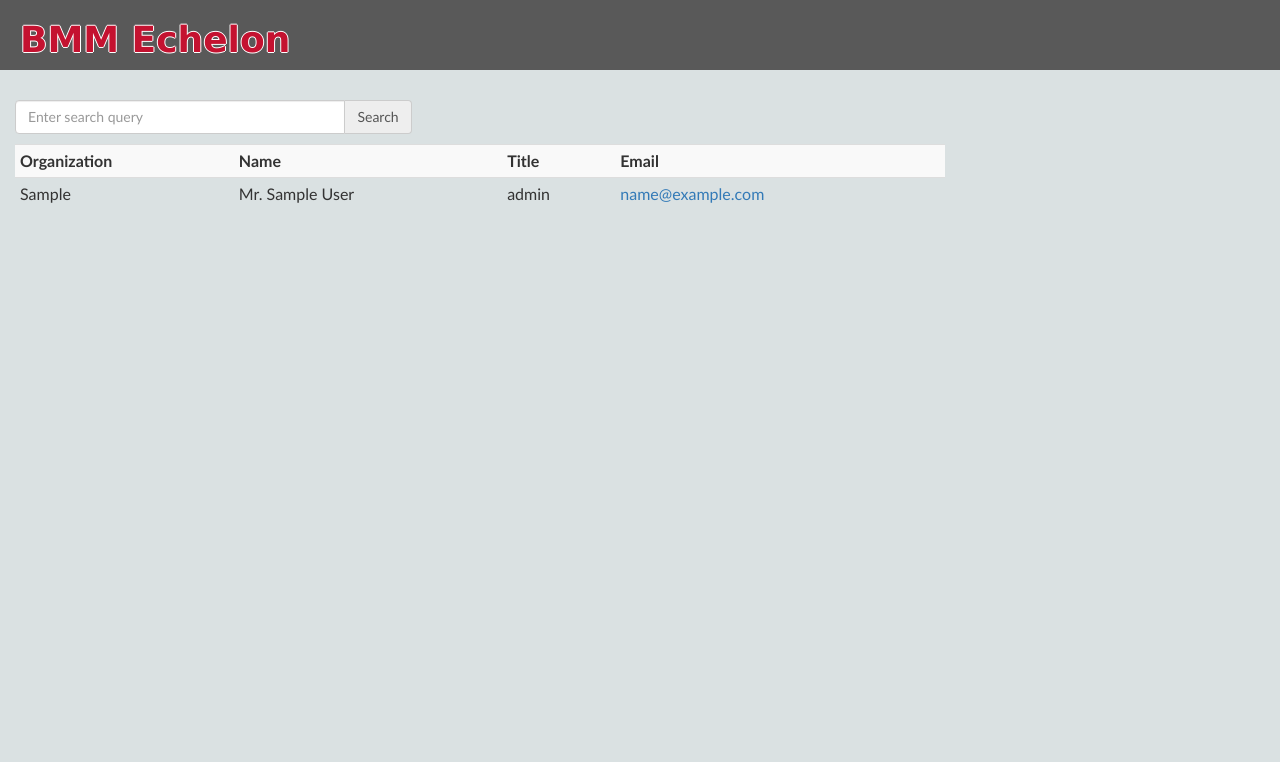
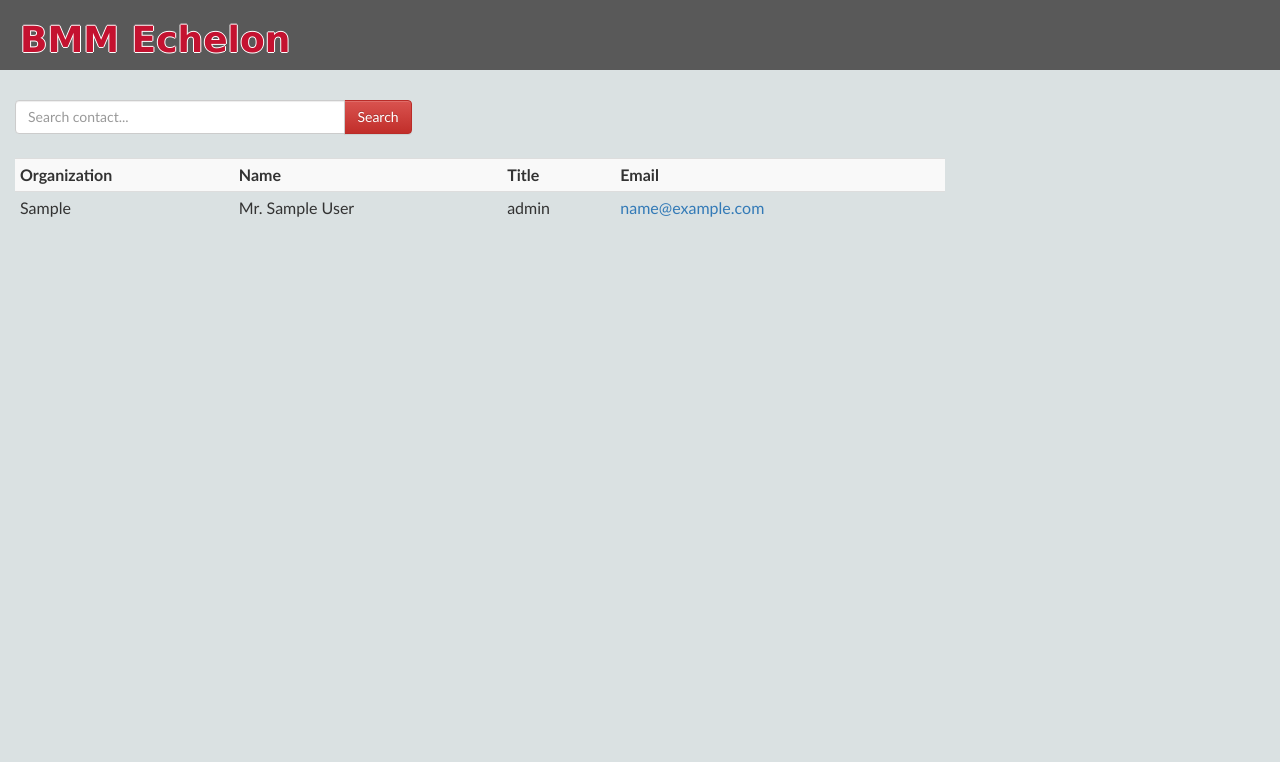
Before and after one commit to nevtum/hivemind, a Django app: page /clients/ in a window 1280 px wide. Shown: the top 762 px of the page. Run offline with Django 3.2, Linux system fonts and the light colour scheme; tables that the repository leaves empty hold one stand-in row (values such as "Sample post"); some libraries are stand-ins or nearby versions.

Commit message:
search control working

```diff
--- a/src/clients/templates/contacts.html
+++ b/src/clients/templates/contacts.html
@@ -1,14 +1,19 @@
 {% extends "base.html" %}
 
 {% block content %}
+{% csrf_token %}
 
 <div class="container-fluid">
   <div class="row">
     <div class="col-md-4">
-      <div id="search-control" class="input-group">
-        <input type="text" class="form-control" placeholder="Enter search query">
-        <span class="input-group-addon">Search</span>
-      </div>
+      <form action="/clients/" method="get">
+        <div id="search-control" class="input-group">
+          <input type="text" name="search" class="form-control" placeholder="Search contact...">
+          <span class="input-group-btn">
+            <button type="submit" class="btn btn-danger">Search</button>
+          </span>
+        </div>
+      </form>
     </div>
   </div>
   <div class="row">
```
